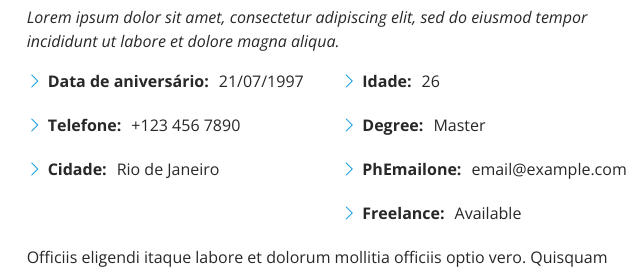
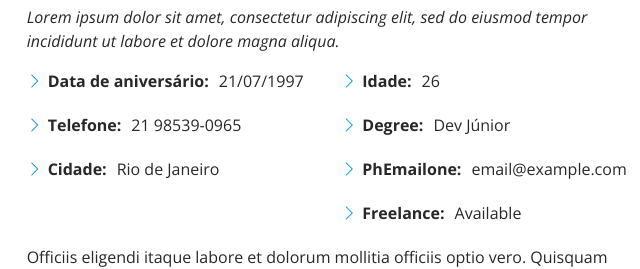
Before and after one commit to MayLimadev/portifolio, a plain HTML site: page index.html in a window 1280 px wide. Shown: the part 1003-1272 px from the top of the page, 618-1258 px from the left. Drawn offline with nearby package versions, Linux system fonts and the light colour scheme.

Commit message:
Correção de telefone

```diff
--- a/index.html
+++ b/index.html
@@ -101,14 +101,14 @@
               <div class="col-lg-6">
                 <ul>
                   <li><i class="bi bi-chevron-right"></i> <strong>Data de aniversário:</strong> <span>21/07/1997</span></li>
-                  <li><i class="bi bi-chevron-right"></i> <strong>Telefone:</strong> <span>+123 456 7890</span></li>
+                  <li><i class="bi bi-chevron-right"></i> <strong>Telefone:</strong> <span>21 98539-0965</span></li>
                   <li><i class="bi bi-chevron-right"></i> <strong>Cidade:</strong> <span>Rio de Janeiro</span></li>
                 </ul>
               </div>
               <div class="col-lg-6">
                 <ul>
                   <li><i class="bi bi-chevron-right"></i> <strong>Idade:</strong> <span>26</span></li>
-                  <li><i class="bi bi-chevron-right"></i> <strong>Degree:</strong> <span>Master</span></li>
+                  <li><i class="bi bi-chevron-right"></i> <strong>Degree:</strong> <span>Dev Júnior</span></li>
                   <li><i class="bi bi-chevron-right"></i> <strong>PhEmailone:</strong> <span>email@example.com</span></li>
                   <li><i class="bi bi-chevron-right"></i> <strong>Freelance:</strong> <span>Available</span></li>
                 </ul>
```
